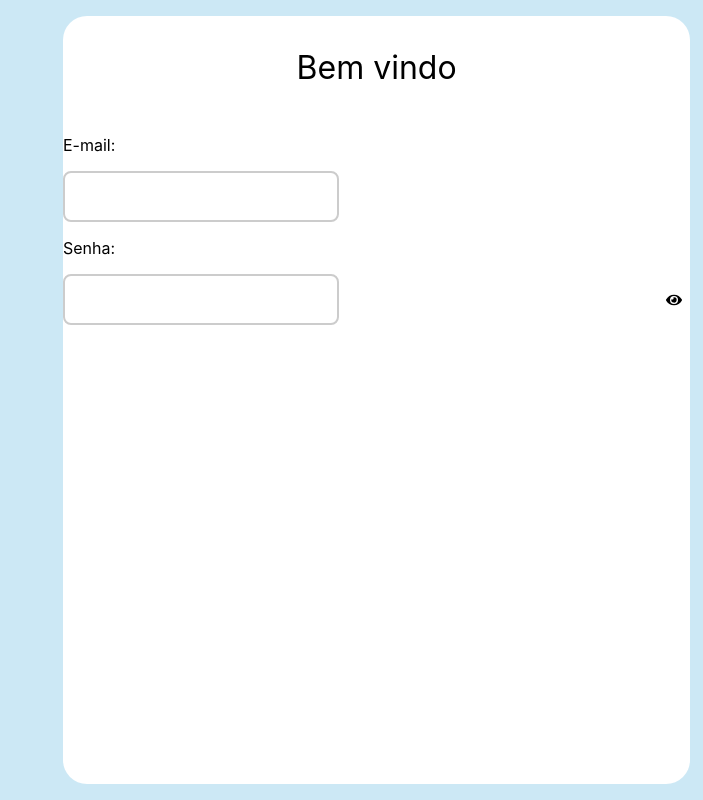
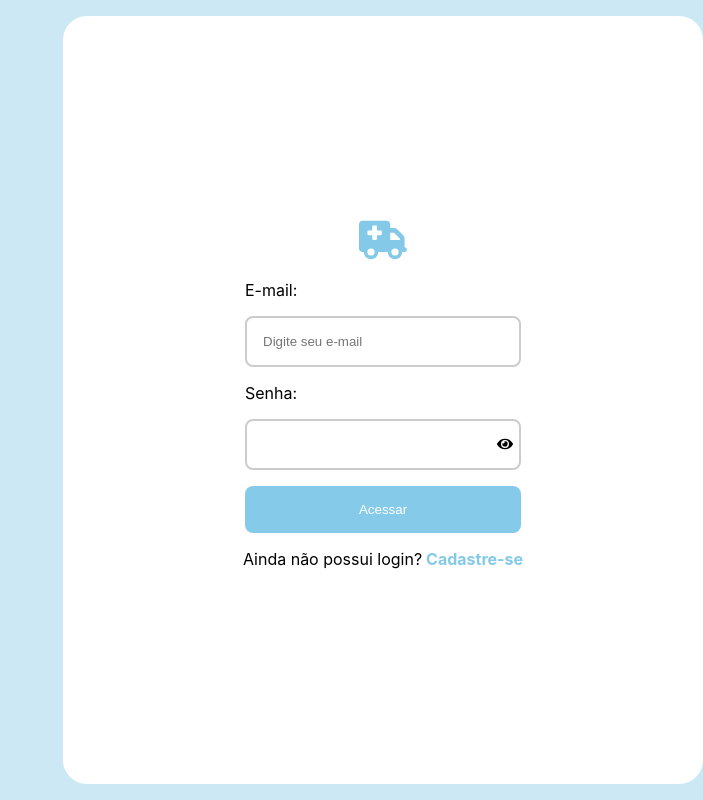
Before and after one commit to m-brito/hospital-frontend, a React (Create React App) app: page / in a window 1280 px wide. Shown: the whole page, without its empty margins (577-1280 px from the left). Built offline with nearby package versions, Linux system fonts and the light colour scheme.

Commit message:
feat: adjust layout login

```diff
--- a/src/components/pages/Login/index.tsx
+++ b/src/components/pages/Login/index.tsx
@@ -1,15 +1,26 @@
 // External Libraries
 import React from "react";
+import { FaTruckMedical } from "react-icons/fa6";
 
 // Components
 import { Text } from "../../commons/toolkit/Text";
+import { Link } from "../../commons/toolkit/Link";
+import { Input } from "../../commons/toolkit/Input";
+import { Button } from "../../commons/toolkit/Button";
 
 // Hooks
 import { useLogin } from "./hooks/useLogin";
 
 // Styles
-import { CardLogin, Container, ImageContent } from "./styles";
-import { Input } from "../../commons/toolkit/Input";
+import {
+  CardLogin,
+  Container,
+  Form,
+  IconContainer,
+  ImageContent,
+  InputsContainer,
+  TextContainer,
+} from "./styles";
 
 export const Login: React.FC = () => {
   // Hooks
@@ -17,14 +28,32 @@ export const Login: React.FC = () => {
 
   return (
     <Container>
-      <ImageContent>
-
-      </ImageContent>
+      <ImageContent></ImageContent>
 
       <CardLogin>
-        <Text fontSize="2rem">Bem vindo</Text>
-        <Input label="E-mail:" type="text"></Input>
-        <Input label="Senha:" type="password" />
+        <IconContainer>
+          <FaTruckMedical color="#84cae8" size='3rem' />
+        </IconContainer>
+
+
+        <Form>
+          <InputsContainer>
+            <Input
+              label="E-mail:"
+              type="text"
+              name="email"
+              placeholder="Digite seu e-mail"
+            />
+            <Input label="Senha:" type="password" />
+          </InputsContainer>
+
+          <Button label="Acessar" size="100%" />
+        </Form>
+
+        <TextContainer>
+          <Text>Ainda não possui login?</Text>
+          <Link label={"Cadastre-se"} href={""}></Link>
+        </TextContainer>
       </CardLogin>
     </Container>
   );
--- a/src/components/pages/Login/styles.ts
+++ b/src/components/pages/Login/styles.ts
@@ -19,9 +19,48 @@ export const CardLogin = styled.div`
   border-radius: 1.5rem;
 
   min-height: calc(100vh - 2rem);
-  background-color: #ffff;
+
   display: flex;
   flex-direction: column;
+  justify-content: center;
   align-items: center;
-  margin-right: 2%;
+
+  background-color: #ffff;
 `;
+
+export const InputsContainer = styled.div`
+  display: flex;
+  flex-direction: column;
+`;
+
+export const Form = styled.form`
+  display: flex;
+  flex-direction: column;
+
+  gap: 1rem;
+
+  width: fit-content;
+`;
+
+export const TextContainer = styled.div`
+  display: flex;
+  flex-direction: row;
+  justify-content: center;
+  align-items: center;
+
+  text-align: center;
+
+  gap: 0.25rem;
+`;
+
+export const IconContainer = styled.div`
+  min-width: fit-content;
+  max-width: fit-content;
+
+  min-height: fit-content;
+  max-height: fit-content;
+
+  display: flex;
+  justify-content: center;
+  align-items: center;
+`;
```
